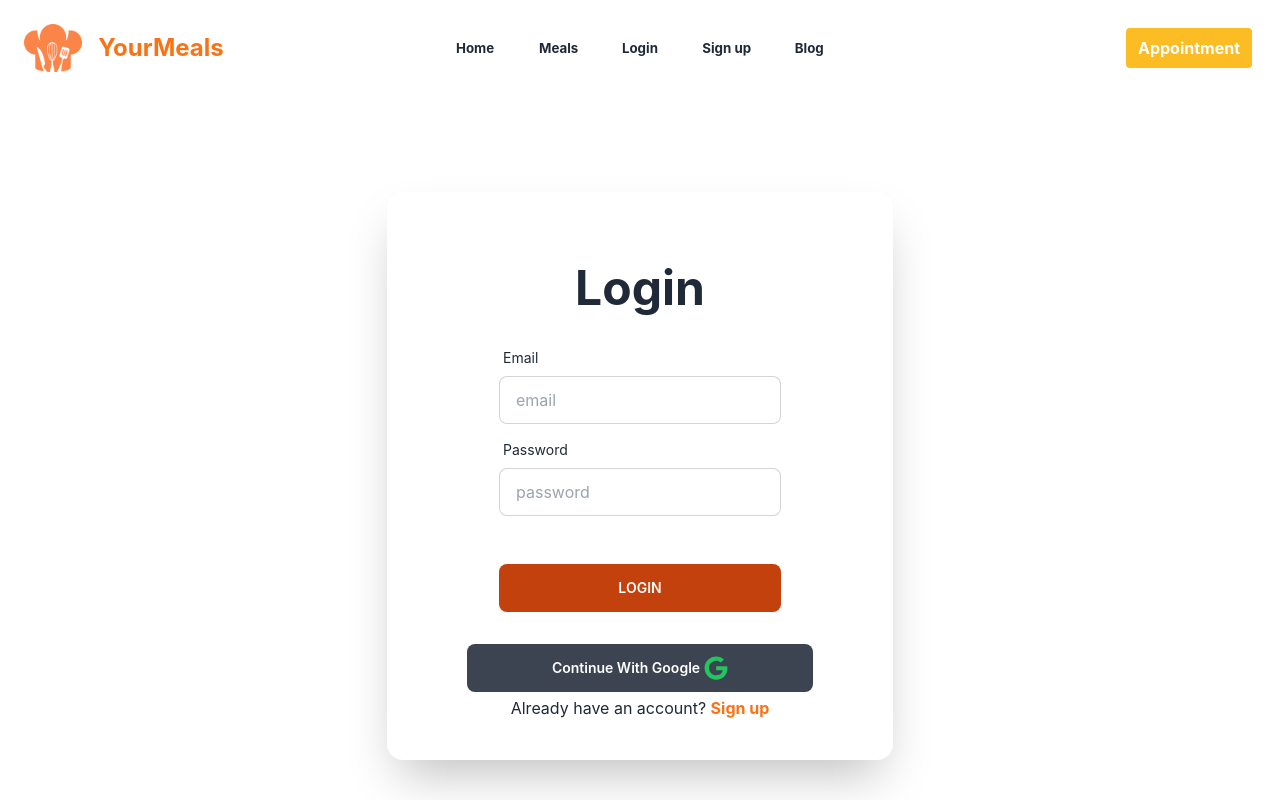
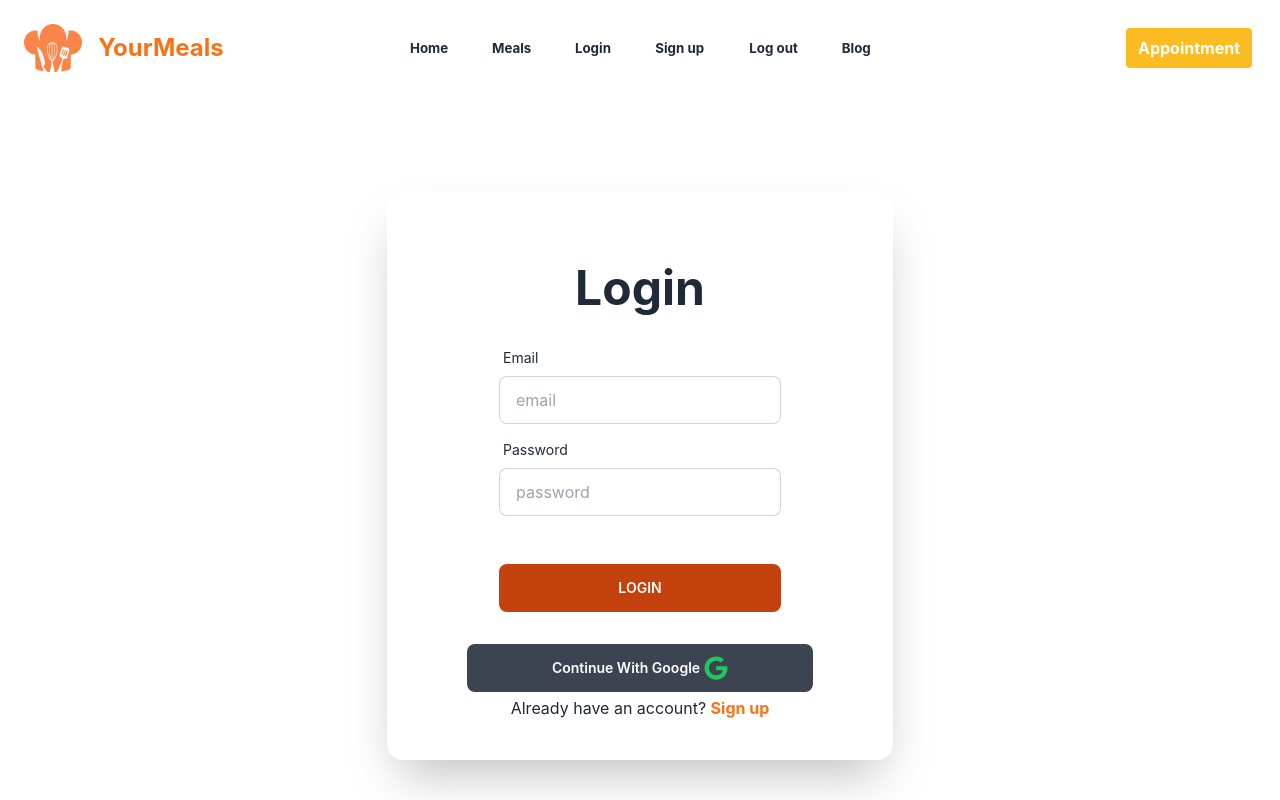
Before and after one commit to nazmul68/your-meals-client, a React (Create React App) app: page /login in a window 1280 px wide. Shown: the top 800 px of the page. Built offline with nearby package versions, Linux system fonts and the light colour scheme; no server answers.

Commit message:
log out part & redirect added

```diff
--- a/src/Pages/Login/Login.js
+++ b/src/Pages/Login/Login.js
@@ -23,6 +23,7 @@ const Login = () => {
         console.log(user);
         form.reset();
         setError("");
+        form.reset();
         navigate(from, { replace: true });
       })
       .catch((err) => {
--- a/src/Pages/Routes/PrivateRoute/PrivateRoute.js
+++ b/src/Pages/Routes/PrivateRoute/PrivateRoute.js
@@ -1,7 +1,7 @@
 import React, { useContext } from "react";
 // import { Spinner } from "react-bootstrap";
 import { Navigate, useLocation } from "react-router-dom";
-import { AuthContext } from "../../contexts/AuthProvider/AuthProvider";
+import { AuthContext } from "../../../Contexts/AuthProvider";
 
 const PrivateRoute = ({ children }) => {
   const { user, loading } = useContext(AuthContext);
--- a/src/Pages/Routes/Router/Router.js
+++ b/src/Pages/Routes/Router/Router.js
@@ -5,6 +5,7 @@ import Login from "../../Login/Login";
 import Meals from "../../Meals/Meals";
 import Signup from "../../Signup/Signup";
 import SingleMeal from "../../SingleMeal/SingleMeal";
+import PrivateRoute from "../PrivateRoute/PrivateRoute";
 
 const { createBrowserRouter } = require("react-router-dom");
 
@@ -38,7 +39,11 @@ const router = createBrowserRouter([
       },
       {
         path: "/blog",
-        element: <Blog></Blog>,
+        element: (
+          <PrivateRoute>
+            <Blog></Blog>
+          </PrivateRoute>
+        ),
       },
     ],
   },
--- a/src/Pages/Shared/Header/Header.js
+++ b/src/Pages/Shared/Header/Header.js
@@ -1,8 +1,19 @@
-import React, { useEffect, useState } from "react";
+import React, { useContext, useEffect, useState } from "react";
 import { Link } from "react-router-dom";
 import logo from "../../../assets/logo.png";
+import { AuthContext } from "../../../Contexts/AuthProvider";
 
 const Header = () => {
+  const { user, logOut } = useContext(AuthContext);
+
+  const handleLogOut = () => {
+    logOut()
+      .then(() => {
+        console.log("log out successful");
+      })
+      .catch((err) => console.error(err));
+  };
+
   const menuItems = (
     <>
       <li className="text-2xl mx-1">
@@ -36,6 +47,14 @@ const Header = () => {
         >
           Sign up
         </Link>
+      </li>
+      <li className="text-2xl mx-1">
+        <button
+          onClick={handleLogOut}
+          className="btn btn-ghost normal-case hover:text-orange-600 font-bold "
+        >
+          Log out
+        </button>
       </li>
       <li className="font-bold mx-1">
         <Link
--- a/src/Pages/SingleMeal/SingleMeal.js
+++ b/src/Pages/SingleMeal/SingleMeal.js
@@ -3,16 +3,15 @@ import { PhotoProvider, PhotoView } from "react-photo-view";
 import { Link, useNavigate } from "react-router-dom";
 
 const SingleMeal = ({ meal }) => {
-  const { _id, name, price, quantity, rating, image, description } = meal || {};
-  console.log(meal);
+  const { _id, name, price, quantity, rating, image, description } = meal;
+  console.log(_id);
   const navigate = useNavigate();
-  const handleNavigate = (id) => {
-    navigate(`/allMeals/${id}`);
+  const handleNavigate = (_id) => {
+    navigate(`/allMeals/${_id}`);
   };
   return (
     <div className="card w-96 mx-auto shadow-xl transition ease-in-out delay-100 hover:-translate-y-1 hover:scale-110 duration-300 mb-5">
       <figure>
-        {/* <img src={image} alt="food!" /> */}
         <PhotoProvider>
           <PhotoView src={image}>
             <img src={image} alt="" />
@@ -30,12 +29,12 @@ const SingleMeal = ({ meal }) => {
 
         <p className="text-left">{description.slice(0, 100) + "..."}</p>
         <div className="card-actions ">
-          <Link
-            to={`/allMeals/${_id}`}
+          <button
+            onClick={() => handleNavigate(_id)}
             className="btn font-semibold bg-orange-500 hover:bg-orange-700 normal-case w-full border-none"
           >
             Details
-          </Link>
+          </button>
         </div>
       </div>
     </div>
```
